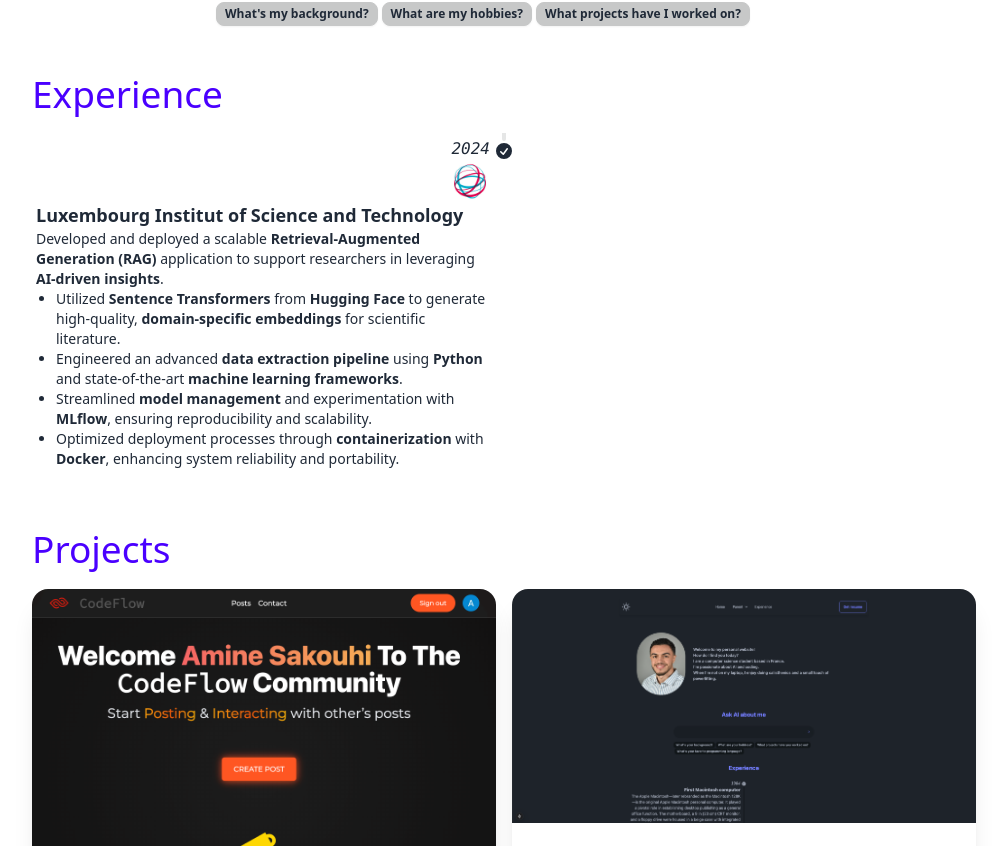
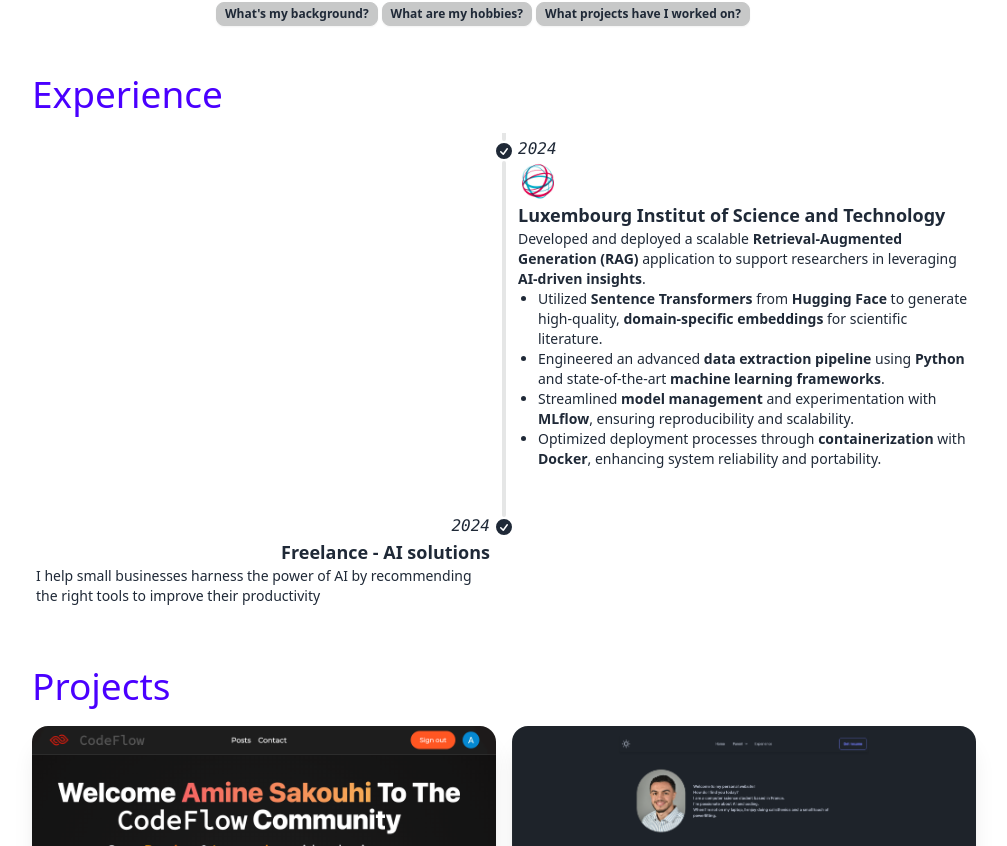
Before and after one commit to AmineSak/Personnal-website, a Next.js app: page / in a window 1280 px wide. Shown: the part 633-1479 px from the top of the page, without its empty margins (136-1143 px from the left). Built offline with nearby package versions, Linux system fonts and the light colour scheme.

Commit message:
freelance experience

```diff
--- a/app/page.tsx
+++ b/app/page.tsx
@@ -1,5 +1,4 @@
 "use client";
-
 import Image from "next/image";
 import avatar from "@/public/assets/images/profile_pic.jpg";
 import { PlaceholdersAndVanishInput } from "@/components/ui/placeholders-and-vanish-input";
--- a/components/timeline.tsx
+++ b/components/timeline.tsx
@@ -19,8 +19,8 @@ export default function Timeline() {
             />
           </svg>
         </div>
-        <div className="timeline-start mb-10">
-          <div className="flex-col flex md:items-end items-start">
+        <div className="timeline-end mb-10">
+          <div className="flex-col flex md:items-start items-start">
             <time className="font-mono italic">2024</time>
             <Image
               alt="list"
@@ -64,6 +64,33 @@ export default function Timeline() {
             </ul>
           </div>
         </div>
+
+        <hr />
+      </li>
+      <li>
+        <hr />
+        <div className="timeline-middle">
+          <svg
+            xmlns="http://www.w3.org/2000/svg"
+            viewBox="0 0 20 20"
+            fill="currentColor"
+            className="h-5 w-5"
+          >
+            <path
+              fillRule="evenodd"
+              d="M10 18a8 8 0 100-16 8 8 0 000 16zm3.857-9.809a.75.75 0 00-1.214-.882l-3.483 4.79-1.88-1.88a.75.75 0 10-1.06 1.061l2.5 2.5a.75.75 0 001.137-.089l4-5.5z"
+              clipRule="evenodd"
+            />
+          </svg>
+        </div>
+        <div className="timeline-start mb-10 md:text-end ">
+          <time className="font-mono italic">2024</time>
+          <div className="text-lg font-black">Freelance - AI solutions</div>
+          <div className="text-sm text-start">
+            I help small businesses harness the power of AI by recommending the
+            right tools to improve their productivity
+          </div>
+        </div>
       </li>
     </ul>
   );
```
